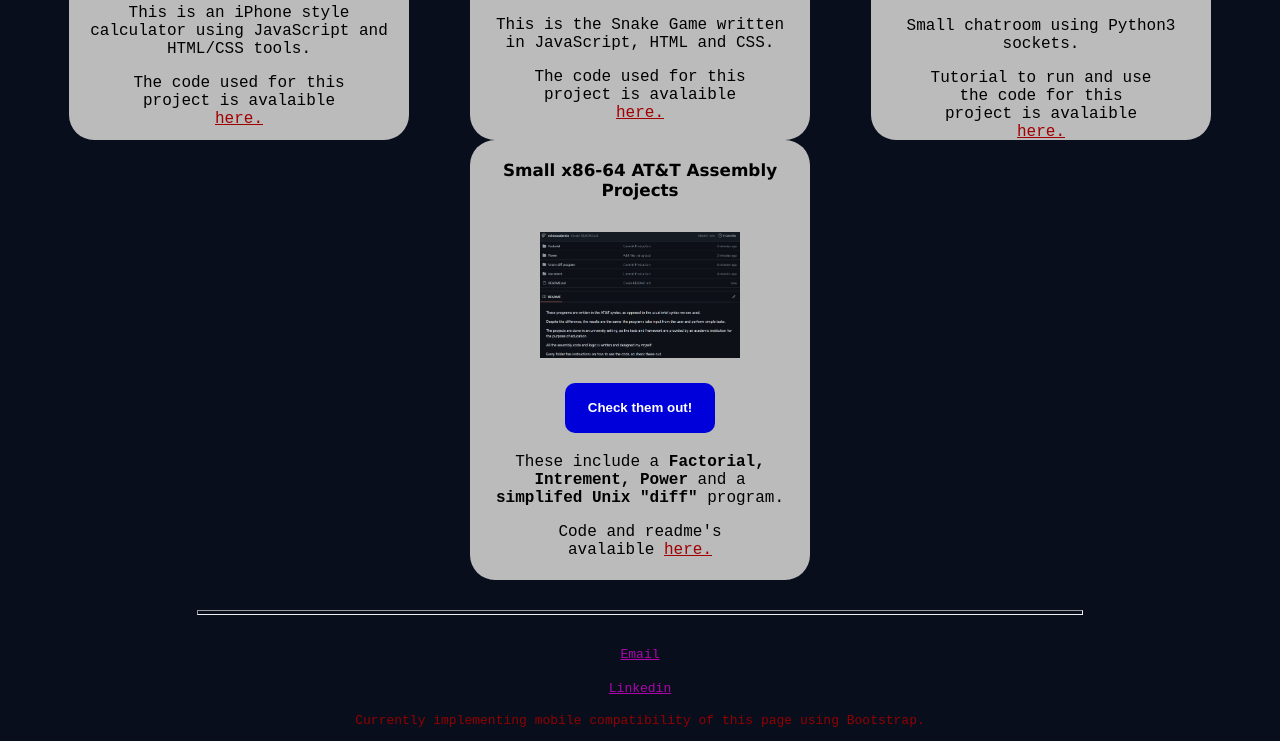
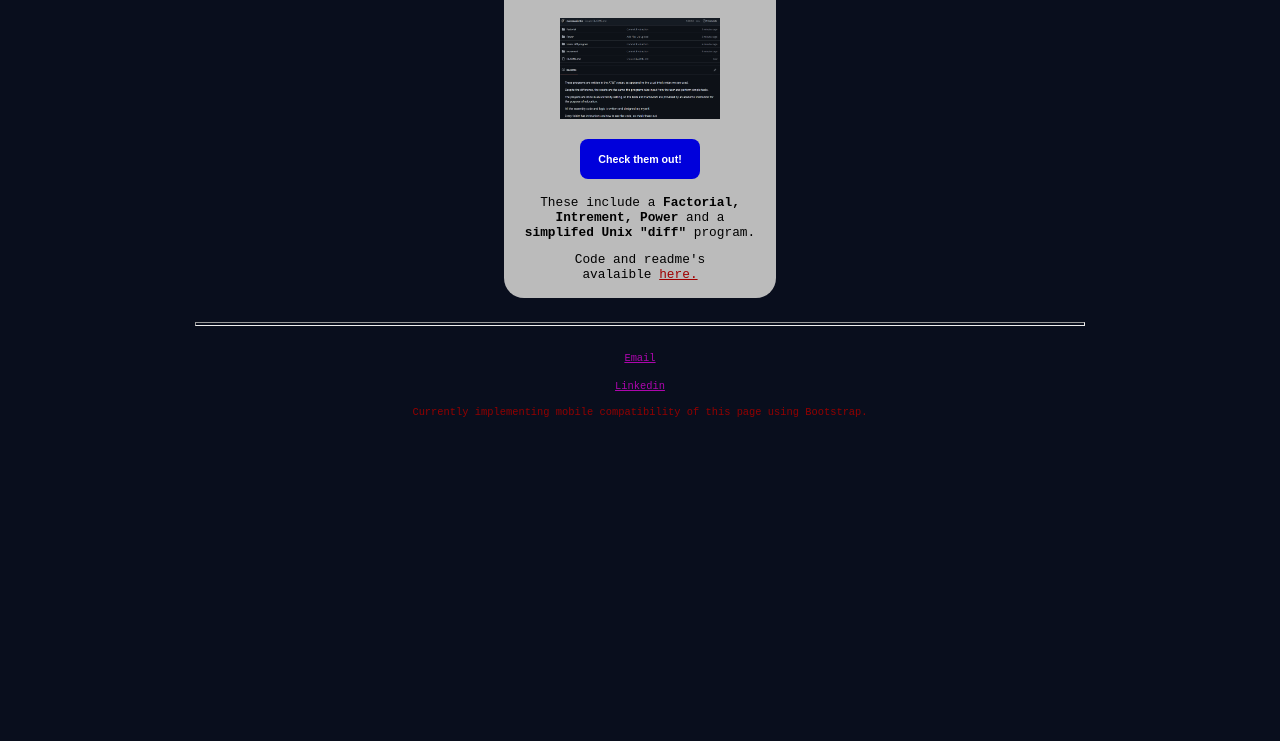
Before and after one commit to mirceavalentin/home, a plain HTML site: page index.html in a window 1280 px wide. Shown: the part 690-1431 px from the top of the page. After the commit the page ends 1118 px from the top, so only its background shows below. Drawn offline with Linux system fonts and the light colour scheme.

Commit message:
Fex Fixed

```diff
--- a/index.html
+++ b/index.html
@@ -2,7 +2,7 @@
 <html lang="en">
 <head>
   <meta charset="utf-8">
-  <meta name="viewport" content="width=device-width, initial-scale=1"> <!--Mobile Compatibility-->
+  <meta name="viewport" content="width=device-width, initial-scale=1, minimum-scale=1.0 , maximum-scale=1.0"> <!--Mobile Compatibility-->
   <title>Portfolio - Home</title>
   <link rel="stylesheet" href="styles.css">
 </head>
@@ -65,8 +65,8 @@
 
 
 <footer>
-  <p><a href="mailto:marinescmirceavalentin@gmail.com" class="footer-link">Email</a></p>
-  <p><a href="https://www.linkedin.com/in/mirceavalentin/" class="footer-link" target="_blank">Linkedin</a></p>
+  <p><a href="mailto:marinescumirceavalentin@gmail.com" class="footer-link">Email</a></p>
+  <p><a href="https://www.linkedin.com/in/mirceavalentin" class="footer-link" target="_blank">Linkedin</a></p>
   <p id="notification">Currently implementing mobile compatibility of this page using Bootstrap.</p>
   </iframe>
 </footer>
--- a/styles.css
+++ b/styles.css
@@ -4,6 +4,7 @@ body
     color: white;
     font-family: 'Courier New', Courier, monospace;
     overflow: hidden;
+    zoom:80%;
 }
 
 h1{padding-top: 30px;}
```
